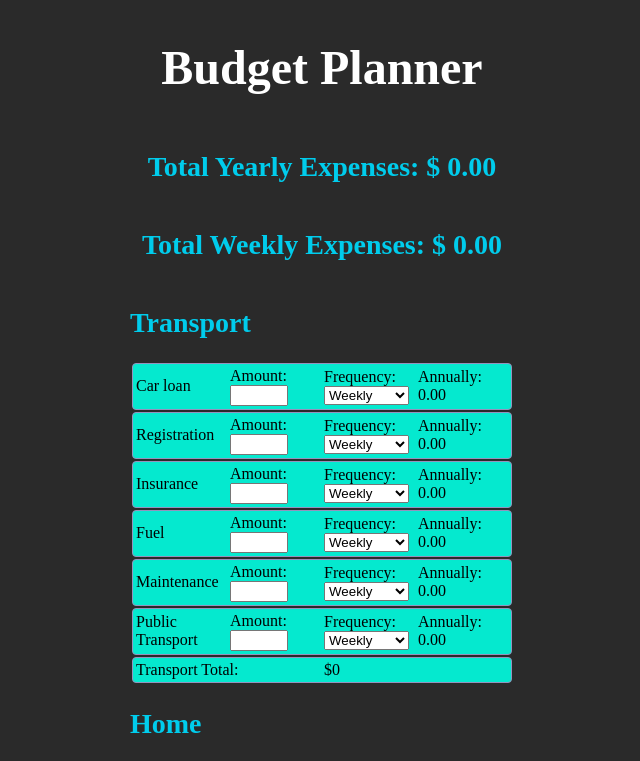
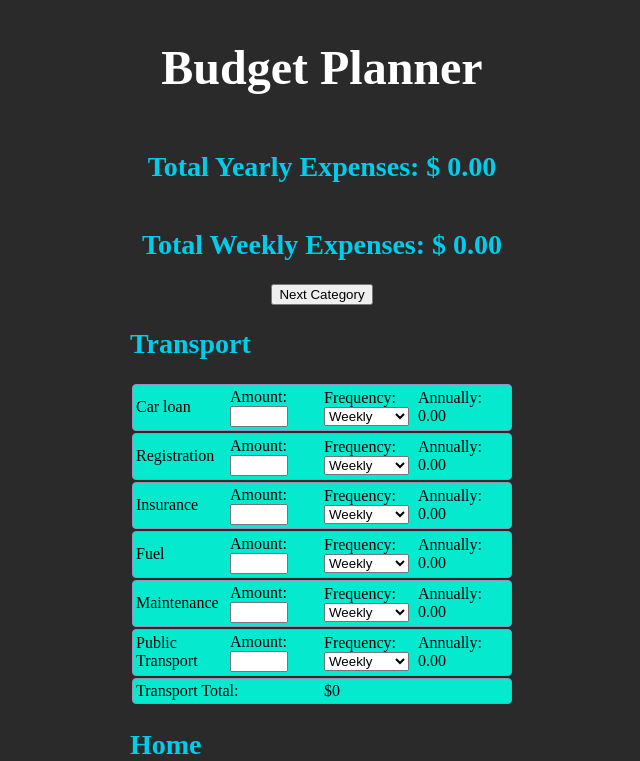
Before and after one commit to DBurgess93/budget-planner, a React (Create React App) app: page / in a window 1280 px wide. Shown: the top 761 px of the page, without its empty margins (318-958 px from the left). Built offline with nearby package versions, Linux system fonts and the light colour scheme.

Commit message:
Start new component for displaying next category (Only show one cat at a time)

```diff
--- a/src/App.js
+++ b/src/App.js
@@ -57,6 +57,16 @@ const Category = ({
         </div>
       ))}
     </>
+  )
+}
+
+const NextCatButton = ({handleNextCatChange}) => {
+  return (
+    <button
+      onClick={handleNextCatChange}
+    >
+      Next Category
+    </button>
   )
 }
 
@@ -336,6 +346,10 @@ const App = () => {
     calculateCategoryTotals(categories)
   }
 
+  const handleNextCatChange = () => {
+    let i = 0
+  }
+
   const frequencies = [
     { label: 'Weekly', value: 52 },
     { label: 'Fortnightly', value: 26 },
@@ -349,6 +363,7 @@ const App = () => {
       <h1>Budget Planner</h1>
       <h2>Total Yearly Expenses: $ {totalAllCategories.toFixed(2)} </h2>
       <h2>Total Weekly Expenses: $ {totalAllWeekly.toFixed(2)} </h2>
+      <NextCatButton handleNextCatChange={handleNextCatChange} />
       <Category
         categories={categories}
         frequencies={frequencies}
@@ -359,6 +374,7 @@ const App = () => {
         categoryTotals={categoryTotals}
       />
       <h2>Total Yearly Expenses: $ {totalAllCategories} </h2>
+
     </div>
   );
 }
```
